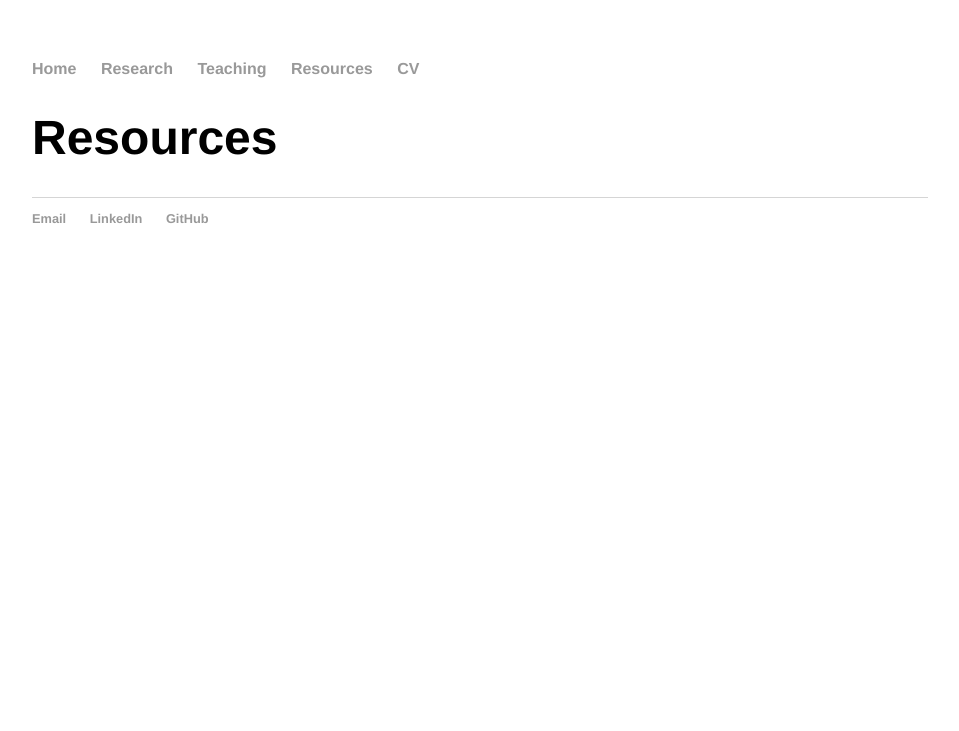
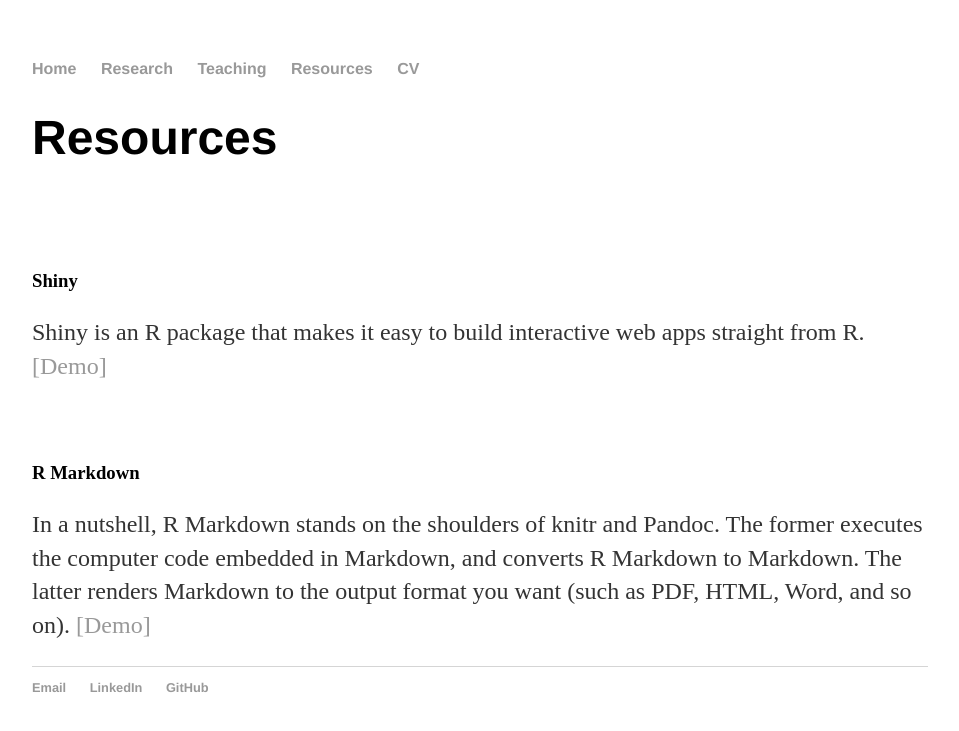
Before and after one commit to CongM/CongM.github.io, a Jekyll site: the page built from resources/index.html, in a window 1280 px wide. Shown: the top 731 px of the page, without its empty margins (160-1119 px from the left). Built offline with Jekyll 4.4.1, drawn with Linux system fonts in a browser that asks for light colours.

Commit message:
Update index.html

```diff
--- a/resources/index.html
+++ b/resources/index.html
@@ -6,5 +6,16 @@
 
 <div class="blurb">
   <h1>Resources</h1>
-    <p></p>
+  <br><br><br>
+  <h3>Shiny</h3>
+  <p>
+    Shiny is an R package that makes it easy to build interactive web apps straight from R. <a href="https://cong.shinyapps.io/demo">[Demo]</a>
+  </p>
+  <br><br>
+  <h3>R Markdown</h3>
+  <p>
+    In a nutshell, R Markdown stands on the shoulders of knitr and Pandoc. The former executes the computer code embedded in Markdown, and converts R Markdown to Markdown. The latter renders Markdown to the output format you want (such as PDF, HTML, Word, and so on). <a href="/resources/demo.html">[Demo]</a>
+  </p>
+
+
 </div><!-- /.blurb -->
```
